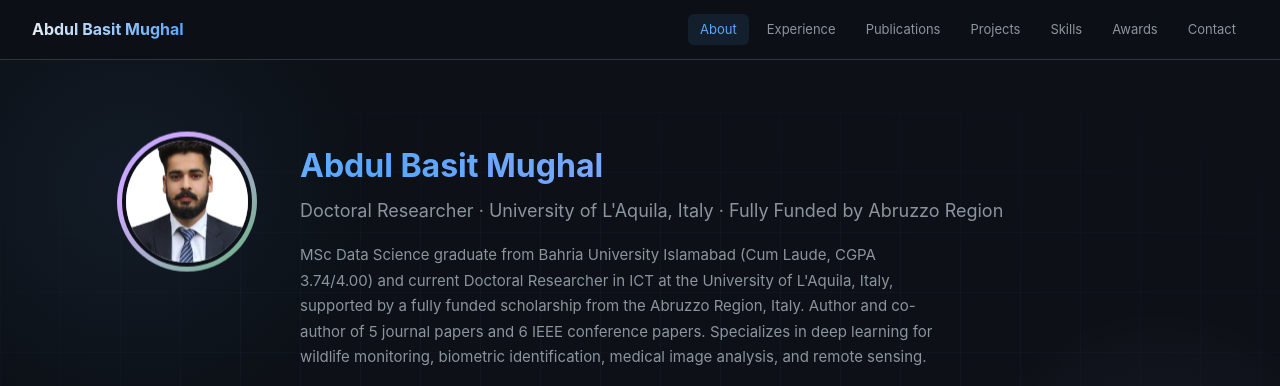
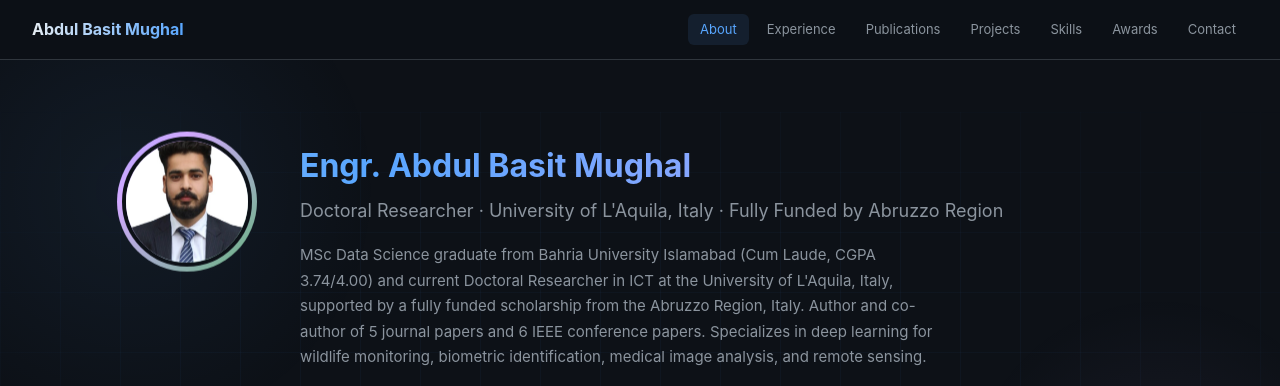
Before and after one commit to basitmughal344/basitmughal344.github.io, a plain HTML site: page index.html in a window 1280 px wide. Shown: the top 386 px of the page. Drawn offline with Linux system fonts and the light colour scheme.

Commit message:
Add Engr. prefix to name

```diff
--- a/index.html
+++ b/index.html
@@ -511,7 +511,7 @@
         <div class="avatar"><img src="profile.jpg" alt="Abdul Basit Mughal" /></div>
       </div>
       <div class="hero-text">
-        <h1>Abdul Basit Mughal</h1>
+        <h1>Engr. Abdul Basit Mughal</h1>
         <p class="role">Doctoral Researcher · University of L'Aquila, Italy · Fully Funded by Abruzzo Region</p>
         <p class="bio">
           MSc Data Science graduate from Bahria University Islamabad (Cum Laude, CGPA 3.74/4.00) and current Doctoral Researcher in ICT at the University of L'Aquila, Italy, supported by a fully funded scholarship from the Abruzzo Region, Italy. Author and co-author of 5 journal papers and 6 IEEE conference papers. Specializes in deep learning for wildlife monitoring, biometric identification, medical image analysis, and remote sensing.
```
